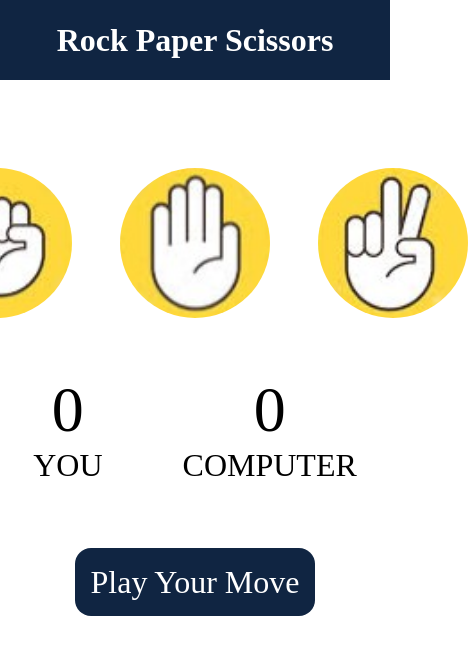
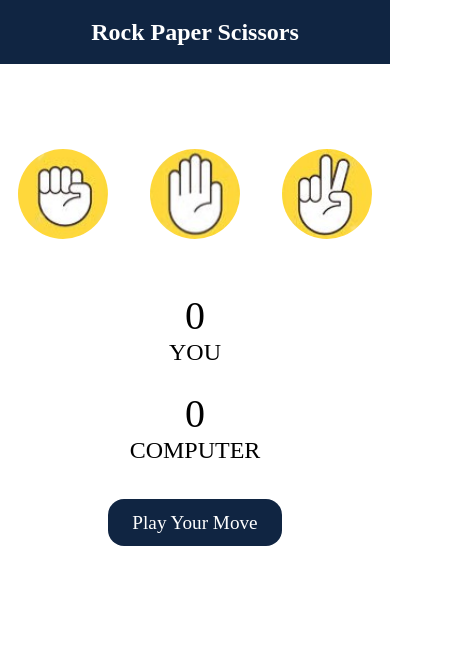
Before and after one commit to khushi1k801/rock-paper-scissor, a plain HTML site: page index.html in a window 390 px wide. Shown: the whole page, 468 px wide, since content can reach past the window. Drawn offline with Linux system fonts and the light colour scheme.

```diff
--- a/styles.css
+++ b/styles.css
@@ -63,3 +63,70 @@ img{
     padding: 1rem;
     border-radius: 1rem;
 }
+
+@media (max-width: 768px) {
+    .choices {
+        gap: 2rem;
+    }
+
+    .choice {
+        height: 130px;
+        width: 130px;
+    }
+
+    img {
+        height: 120px;
+        width: 120px;
+    }
+
+    .score {
+        font-size: 1.5rem;
+        gap: 3rem;
+    }
+
+    #user-score,
+    #comp-score {
+        font-size: 3rem;
+    }
+
+    #msg {
+        font-size: 1.5rem;
+    }
+}
+
+@media (max-width: 480px) {
+    h1 {
+        font-size: 1.5rem;
+        height: 4rem;
+        line-height: 4rem;
+    }
+
+    .choice {
+        height: 100px;
+        width: 100px;
+    }
+
+    img {
+        height: 90px;
+        width: 90px;
+    }
+
+    .score {
+        flex-direction: column;
+        gap: 1.5rem;
+    }
+
+    #user-score,
+    #comp-score {
+        font-size: 2.5rem;
+    }
+
+    #msg {
+        font-size: 1.2rem;
+        padding: 0.8rem 1.5rem;
+    }
+
+    .msg-container {
+        margin-top: 3rem;
+    }
+}
```
Also changed, not shown: 1 other file.
